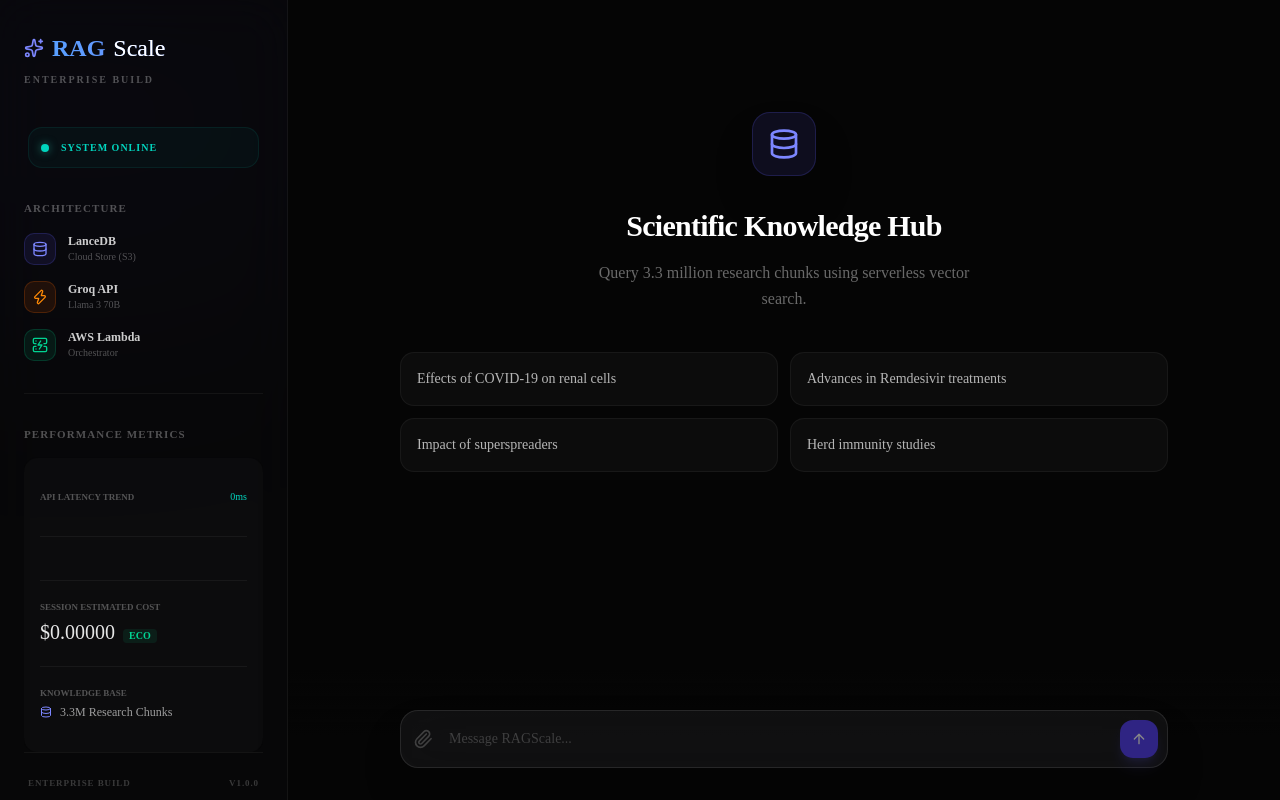
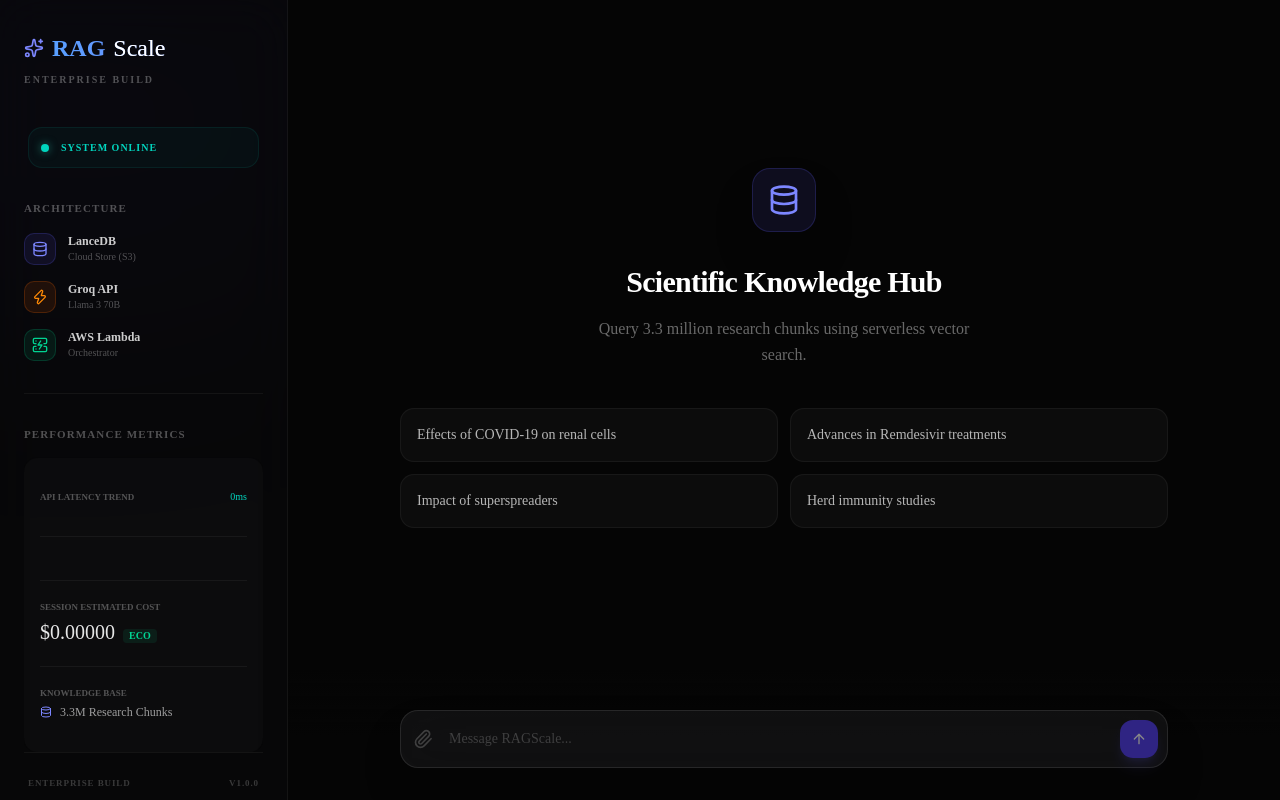
Before and after one commit to lds1804/spark-vlm-rag, a Next.js app in the folder frontend/: page / in a window 1280 px wide. Built offline with nearby package versions, Linux system fonts and the light colour scheme.

Commit message:
fix(ui): stabilize empty state layout and prevent icon cutting

```diff
--- a/frontend/src/app/page.tsx
+++ b/frontend/src/app/page.tsx
@@ -329,12 +329,12 @@ export default function App() {
 
             {messages.length === 0 && !isLoading && (
               <motion.div
-                initial={{ opacity: 0 }}
-                animate={{ opacity: 1 }}
-                transition={{ duration: 1 }}
-                className="flex flex-col items-center justify-center py-20 text-center"
+                initial={{ opacity: 0, y: 5 }}
+                animate={{ opacity: 1, y: 0 }}
+                transition={{ duration: 0.8 }}
+                className="flex flex-col items-center text-center pt-10"
               >
-                <div className="w-16 h-16 min-h-[64px] rounded-2xl bg-indigo-500/10 flex items-center justify-center border border-indigo-500/20 mb-8 shadow-2xl">
+                <div className="w-16 h-16 min-h-[64px] rounded-2xl bg-indigo-500/10 flex items-center justify-center border border-indigo-500/20 mb-8 shadow-2xl shrink-0">
                    <Database className="w-8 h-8 text-indigo-400" />
                 </div>
                 <h2 className="text-3xl font-bold mb-4 tracking-tight">Scientific Knowledge Hub</h2>
```
